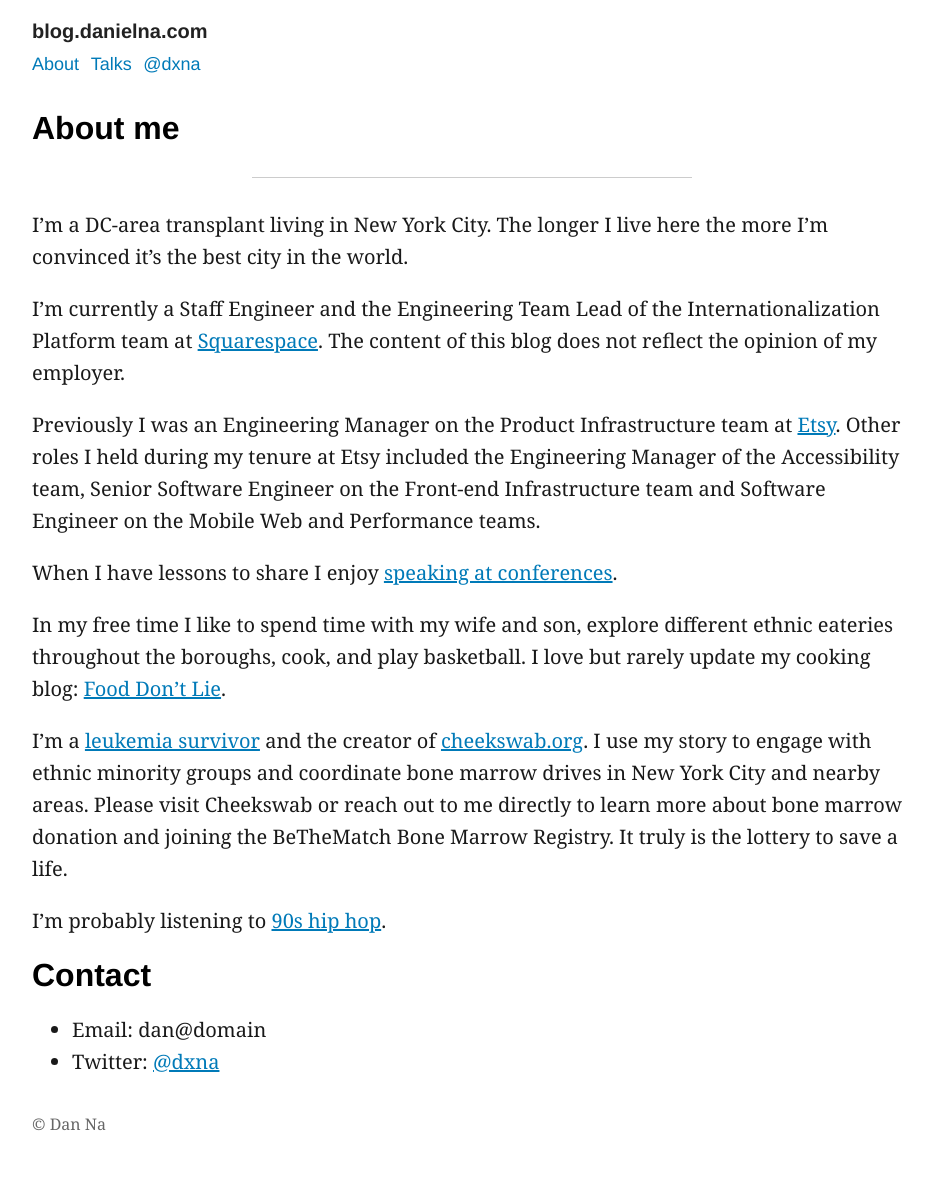
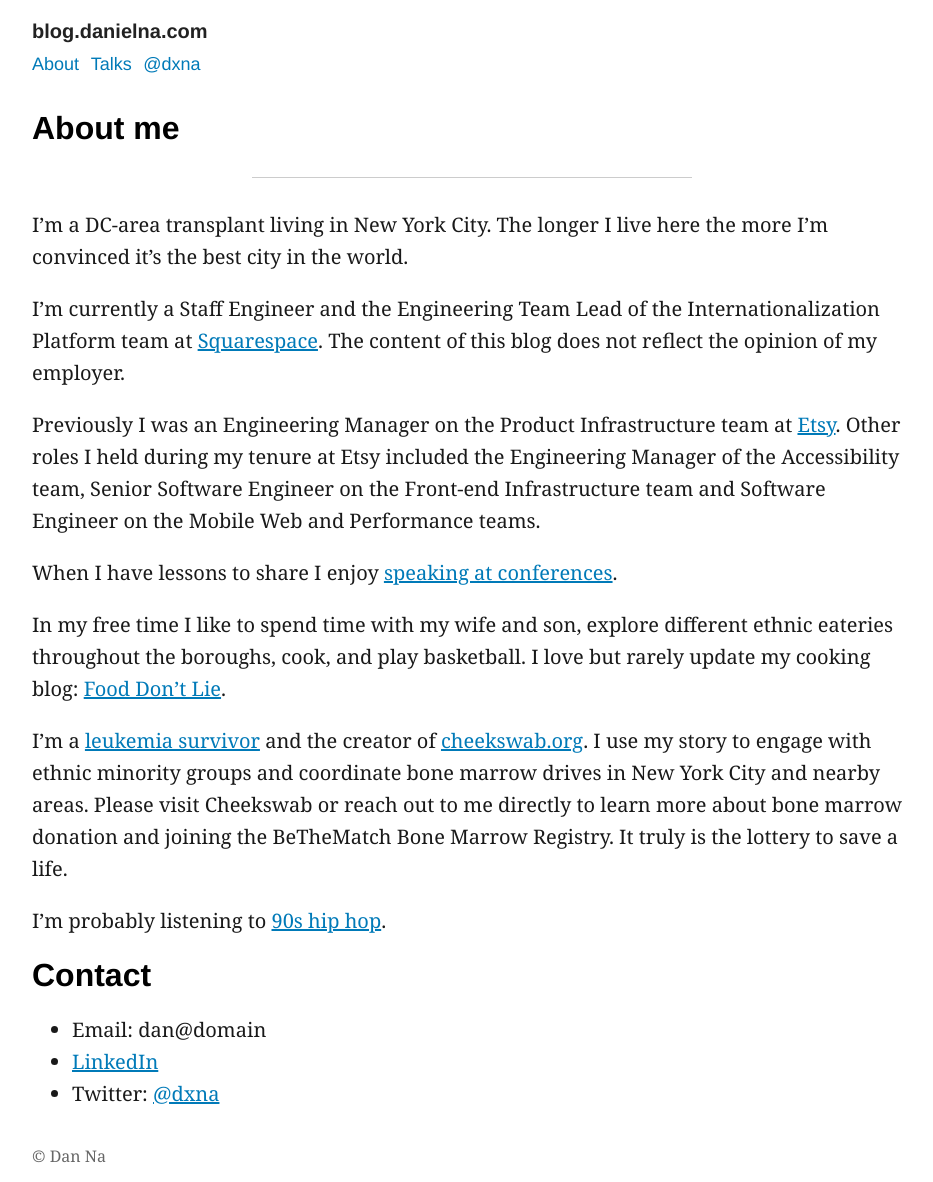
Before and after one commit to danielna/danielna.github.com, a Jekyll site: the page built from about.md, in a window 1280 px wide. Shown: the whole page, without its empty margins (168-1101 px from the left). Built offline with Jekyll 4.4.1, drawn with Linux system fonts in a browser that asks for light colours; before the commit the page ends 1150 px from its top, so only the background shows below that.

Commit message:
Add LinkedIn to about page

```diff
--- a/about.md
+++ b/about.md
@@ -37,4 +37,5 @@ I'm probably listening to <a href="https://www.youtube.com/watch?v=qA2_-eQ26tY&t
 
 ## Contact
 * Email: dan@domain
+* [LinkedIn](https://www.linkedin.com/in/danielna)
 * Twitter: [@dxna](https://www.twitter.com/dxna)
```
